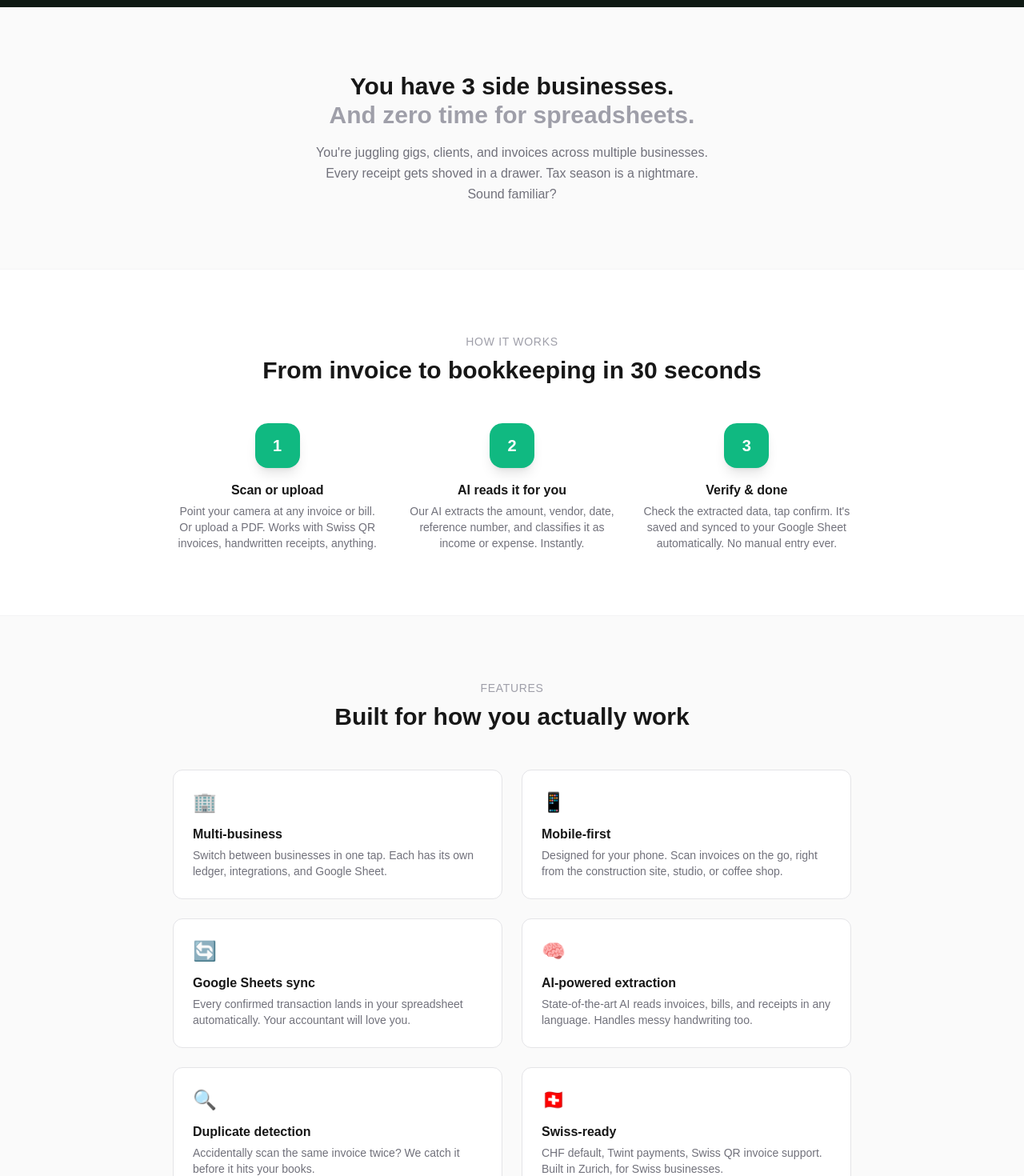
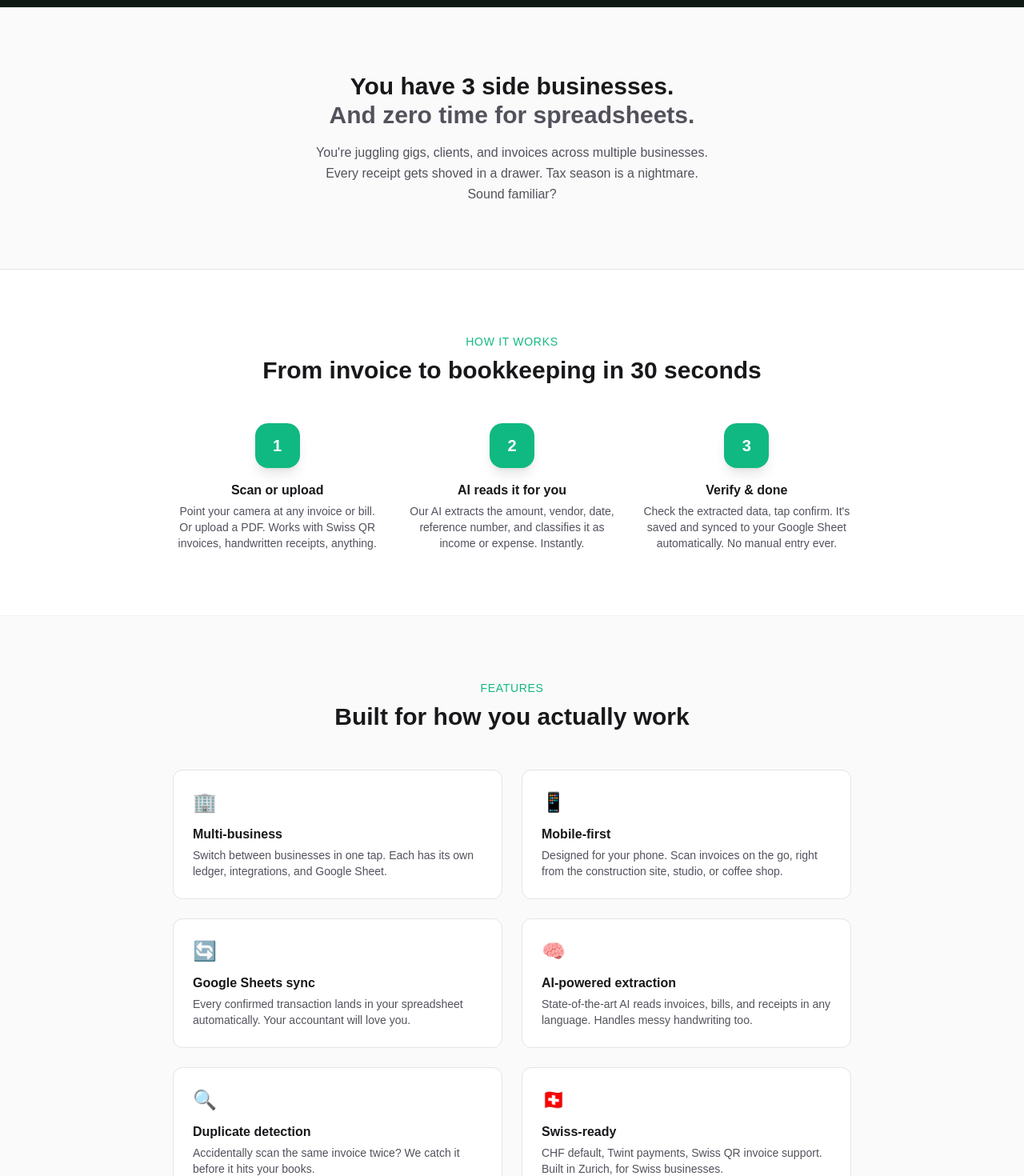
Before and after one commit to nebjor/byebills-landing, a Next.js app: page / in a window 1280 px wide. Shown: the part 740-2210 px from the top of the page at 80% size. Built offline with nearby package versions, Linux system fonts and the light colour scheme.

Commit message:
fix contrast: darker headings, stronger body text across all sections

```diff
--- a/src/app/page.tsx
+++ b/src/app/page.tsx
@@ -183,14 +183,14 @@ export default function Home() {
       {/* ===== BELOW HERO (light) ===== */}
 
       {/* Pain point */}
-      <section className="border-y border-zinc-100 bg-zinc-50">
+      <section className="border-y border-zinc-200 bg-zinc-50">
         <div className="mx-auto max-w-3xl px-6 py-20 text-center">
-          <h2 className="text-2xl font-bold sm:text-3xl">
+          <h2 className="text-2xl font-bold sm:text-3xl text-zinc-900">
             You have 3 side businesses.
             <br />
-            <span className="text-zinc-400">And zero time for spreadsheets.</span>
+            <span className="text-zinc-600">And zero time for spreadsheets.</span>
           </h2>
-          <p className="mx-auto mt-4 max-w-lg text-zinc-500 leading-relaxed">
+          <p className="mx-auto mt-4 max-w-lg text-zinc-600 leading-relaxed">
             You&apos;re juggling gigs, clients, and invoices across multiple businesses.
             Every receipt gets shoved in a drawer. Tax season is a nightmare.
             Sound familiar?
@@ -201,10 +201,10 @@ export default function Home() {
       {/* How it works */}
       <section id="how-it-works" className="mx-auto max-w-4xl px-6 py-20">
         <div className="text-center mb-12">
-          <p className="text-sm font-medium text-zinc-400 uppercase tracking-wider mb-2">
+          <p className="text-sm font-medium text-brand uppercase tracking-wider mb-2">
             How it works
           </p>
-          <h2 className="text-2xl font-bold sm:text-3xl">
+          <h2 className="text-2xl font-bold sm:text-3xl text-zinc-900">
             From invoice to bookkeeping in 30 seconds
           </h2>
         </div>
@@ -214,8 +214,8 @@ export default function Home() {
             <div className="mx-auto mb-4 flex h-14 w-14 items-center justify-center rounded-2xl bg-brand text-white text-xl font-bold shadow-lg">
               1
             </div>
-            <h3 className="font-semibold mb-1">Scan or upload</h3>
-            <p className="text-sm text-zinc-500">
+            <h3 className="font-semibold mb-1 text-zinc-900">Scan or upload</h3>
+            <p className="text-sm text-zinc-600">
               Point your camera at any invoice or bill. Or upload a PDF. Works with Swiss QR invoices,
               handwritten receipts, anything.
             </p>
@@ -224,8 +224,8 @@ export default function Home() {
             <div className="mx-auto mb-4 flex h-14 w-14 items-center justify-center rounded-2xl bg-brand text-white text-xl font-bold shadow-lg">
               2
             </div>
-            <h3 className="font-semibold mb-1">AI reads it for you</h3>
-            <p className="text-sm text-zinc-500">
+            <h3 className="font-semibold mb-1 text-zinc-900">AI reads it for you</h3>
+            <p className="text-sm text-zinc-600">
               Our AI extracts the amount, vendor, date, reference number, and classifies it as
               income or expense. Instantly.
             </p>
@@ -234,8 +234,8 @@ export default function Home() {
             <div className="mx-auto mb-4 flex h-14 w-14 items-center justify-center rounded-2xl bg-brand text-white text-xl font-bold shadow-lg">
               3
             </div>
-            <h3 className="font-semibold mb-1">Verify &amp; done</h3>
-            <p className="text-sm text-zinc-500">
+            <h3 className="font-semibold mb-1 text-zinc-900">Verify &amp; done</h3>
+            <p className="text-sm text-zinc-600">
               Check the extracted data, tap confirm. It&apos;s saved and synced to your
               Google Sheet automatically. No manual entry ever.
             </p>
@@ -247,10 +247,10 @@ export default function Home() {
       <section className="border-t border-zinc-100 bg-zinc-50">
         <div className="mx-auto max-w-4xl px-6 py-20">
           <div className="text-center mb-12">
-            <p className="text-sm font-medium text-zinc-400 uppercase tracking-wider mb-2">
+            <p className="text-sm font-medium text-brand uppercase tracking-wider mb-2">
               Features
             </p>
-            <h2 className="text-2xl font-bold sm:text-3xl">
+            <h2 className="text-2xl font-bold sm:text-3xl text-zinc-900">
               Built for how you actually work
             </h2>
           </div>
@@ -258,48 +258,48 @@ export default function Home() {
           <div className="grid grid-cols-1 sm:grid-cols-2 gap-6">
             <div className="rounded-xl border border-zinc-200 bg-white p-6">
               <div className="text-2xl mb-3">🏢</div>
-              <h3 className="font-semibold mb-1">Multi-business</h3>
-              <p className="text-sm text-zinc-500">
+              <h3 className="font-semibold mb-1 text-zinc-900">Multi-business</h3>
+              <p className="text-sm text-zinc-600">
                 Switch between businesses in one tap. Each has its own ledger,
                 integrations, and Google Sheet.
               </p>
             </div>
             <div className="rounded-xl border border-zinc-200 bg-white p-6">
               <div className="text-2xl mb-3">📱</div>
-              <h3 className="font-semibold mb-1">Mobile-first</h3>
-              <p className="text-sm text-zinc-500">
+              <h3 className="font-semibold mb-1 text-zinc-900">Mobile-first</h3>
+              <p className="text-sm text-zinc-600">
                 Designed for your phone. Scan invoices on the go, right from the
                 construction site, studio, or coffee shop.
               </p>
             </div>
             <div className="rounded-xl border border-zinc-200 bg-white p-6">
               <div className="text-2xl mb-3">🔄</div>
-              <h3 className="font-semibold mb-1">Google Sheets sync</h3>
-              <p className="text-sm text-zinc-500">
+              <h3 className="font-semibold mb-1 text-zinc-900">Google Sheets sync</h3>
+              <p className="text-sm text-zinc-600">
                 Every confirmed transaction lands in your spreadsheet automatically.
                 Your accountant will love you.
               </p>
             </div>
             <div className="rounded-xl border border-zinc-200 bg-white p-6">
               <div className="text-2xl mb-3">🧠</div>
-              <h3 className="font-semibold mb-1">AI-powered extraction</h3>
-              <p className="text-sm text-zinc-500">
+              <h3 className="font-semibold mb-1 text-zinc-900">AI-powered extraction</h3>
+              <p className="text-sm text-zinc-600">
                 State-of-the-art AI reads invoices, bills, and receipts in any language.
                 Handles messy handwriting too.
               </p>
             </div>
             <div className="rounded-xl border border-zinc-200 bg-white p-6">
               <div className="text-2xl mb-3">🔍</div>
-              <h3 className="font-semibold mb-1">Duplicate detection</h3>
-              <p className="text-sm text-zinc-500">
+              <h3 className="font-semibold mb-1 text-zinc-900">Duplicate detection</h3>
+              <p className="text-sm text-zinc-600">
                 Accidentally scan the same invoice twice? We catch it before it hits
                 your books.
               </p>
             </div>
             <div className="rounded-xl border border-zinc-200 bg-white p-6">
               <div className="text-2xl mb-3">🇨🇭</div>
-              <h3 className="font-semibold mb-1">Swiss-ready</h3>
-              <p className="text-sm text-zinc-500">
+              <h3 className="font-semibold mb-1 text-zinc-900">Swiss-ready</h3>
+              <p className="text-sm text-zinc-600">
                 CHF default, Twint payments, Swiss QR invoice support.
                 Built in Zurich, for Swiss businesses.
               </p>
@@ -310,17 +310,17 @@ export default function Home() {
 
       {/* Social proof / future */}
       <section className="mx-auto max-w-3xl px-6 py-20 text-center">
-        <h2 className="text-2xl font-bold sm:text-3xl mb-4">
+        <h2 className="text-2xl font-bold sm:text-3xl mb-4 text-zinc-900">
           Coming soon
         </h2>
-        <p className="text-zinc-500 mb-8">
+        <p className="text-zinc-600 mb-8">
           We&apos;re building integrations with the tools Swiss businesses already use.
         </p>
         <div className="flex flex-wrap justify-center gap-4">
           {["Bexio", "Stripe", "Twint", "Swiss Banking APIs", "MWST Reporting"].map((name) => (
             <span
               key={name}
-              className="rounded-full border border-zinc-200 bg-zinc-50 px-4 py-2 text-sm text-zinc-500"
+              className="rounded-full border border-zinc-200 bg-zinc-50 px-4 py-2 text-sm text-zinc-700"
             >
               {name}
             </span>
@@ -331,7 +331,7 @@ export default function Home() {
       {/* FAQ */}
       <section className="border-t border-zinc-100 bg-zinc-50">
         <div className="mx-auto max-w-2xl px-6 py-20">
-          <h2 className="text-2xl font-bold text-center mb-10">FAQ</h2>
+          <h2 className="text-2xl font-bold text-center mb-10 text-zinc-900">FAQ</h2>
           <div className="space-y-6">
             {[
               {
@@ -356,8 +356,8 @@ export default function Home() {
               },
             ].map(({ q, a }) => (
               <div key={q} className="border-b border-zinc-200 pb-5">
-                <h3 className="font-medium mb-1">{q}</h3>
-                <p className="text-sm text-zinc-500">{a}</p>
+                <h3 className="font-medium mb-1 text-zinc-900">{q}</h3>
+                <p className="text-sm text-zinc-600">{a}</p>
               </div>
             ))}
           </div>
@@ -366,10 +366,10 @@ export default function Home() {
 
       {/* Final CTA */}
       <section className="mx-auto max-w-3xl px-6 py-20 text-center">
-        <h2 className="text-3xl font-bold sm:text-4xl mb-4">
+        <h2 className="text-3xl font-bold sm:text-4xl mb-4 text-zinc-900">
           Your invoices won&apos;t scan themselves.
         </h2>
-        <p className="text-zinc-500 mb-8">
+        <p className="text-zinc-600 mb-8">
           Well, actually — with ByeBills they kind of do.
         </p>
         <Link
```
